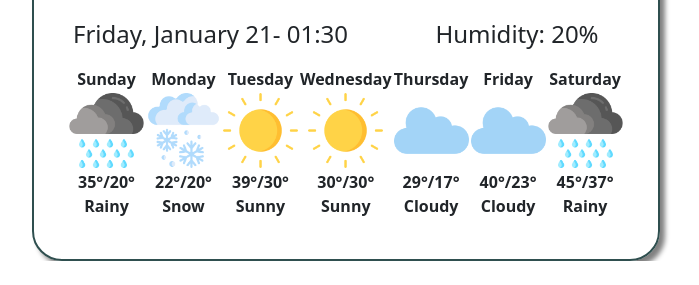
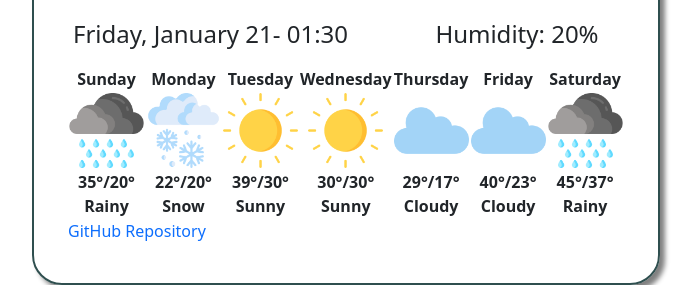
Before and after one commit to themockingjedi/api-weather-app, a plain HTML site: page index.html in a window 1280 px wide. Shown: the part 584-869 px from the top of the page, without its empty margins (518-1217 px from the left). Before the commit the page ends 845 px from the top, so only its background shows below. Drawn offline with nearby package versions, Linux system fonts and the light colour scheme.

Commit message:
added link to github repository

```diff
--- a/index.html
+++ b/index.html
@@ -112,7 +112,7 @@
           </tr>
           </table>
         </div>
-
+       <div><a href="https://github.com/themockingjedi/api-weather-app" target="_blank">GitHub Repository</a></div>
 
 
      <script src="source/index.js"></script>
```
